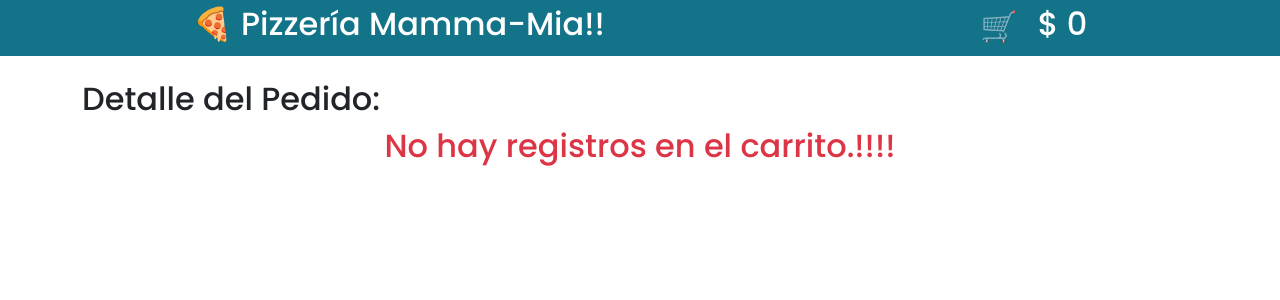
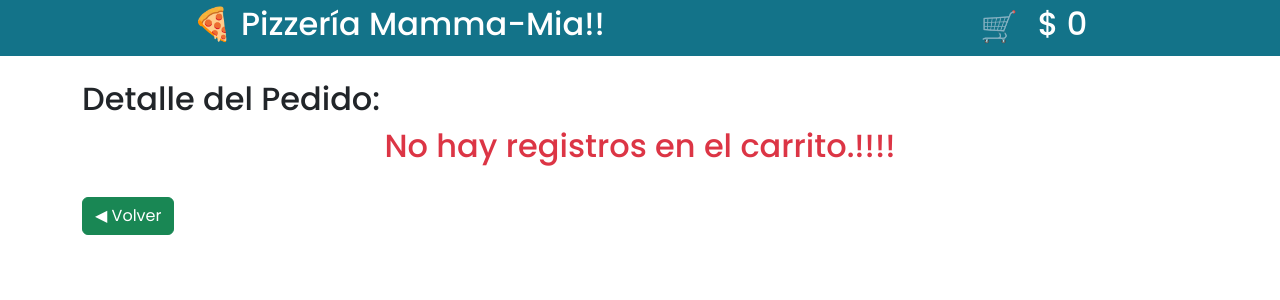
Before and after one commit to YACSCH/desafio-mamma-mia, a React (Vite) app: page /carrito in a window 1280 px wide. Shown: the top 300 px of the page. Built offline with nearby package versions, Linux system fonts and the light colour scheme.

Commit message:
condicion para carga del carrito desafio-mamma-mia

```diff
--- a/src/views/Carrito.jsx
+++ b/src/views/Carrito.jsx
@@ -1,4 +1,6 @@
 import React, { useContext } from "react";
+
+import { useNavigate } from "react-router-dom";
 
 import Row from "react-bootstrap/Row";
 import Col from "react-bootstrap/Col";
@@ -8,8 +10,9 @@ import Button from "react-bootstrap/Button";
 import { DataContext } from "../context/DataContext";
 
 const Carrito = () => {
-  const { cart, totalAcum, addItemCart, removeItemCart, upperLetter } =
-    useContext(DataContext);
+  const { cart, totalAcum, addItemCart, removeItemCart, upperLetter } =  useContext(DataContext);
+
+  const navigate = useNavigate();
 
   return (
     <>
@@ -63,7 +66,10 @@ const Carrito = () => {
               </div>
             </>
           ) : (
-            <div className="text-center text-danger"><h2>No hay registros en el carrito.!!!!</h2></div>
+            <div >
+                <h2 className="text-center text-danger">No hay registros en el carrito.!!!!</h2>
+                <Button variant="success" className='mt-4' onClick={() => navigate(`/home`)}> ◀︎ Volver</Button>
+            </div>
           )}
         </div>
       </div>
--- a/src/views/Home.jsx
+++ b/src/views/Home.jsx
@@ -30,7 +30,7 @@ const Home = () => {
                 <Card className="card-home">
                   <Card.Img variant="top" src={pizza.img} />
                   <Card.Body>
-                    <Card.Title>{upperLetter(pizza.name)} {pizza.id} </Card.Title>
+                    <Card.Title>{upperLetter(pizza.name)} </Card.Title>
                     <hr />
                       Ingredientes:
                       <ul>
```
